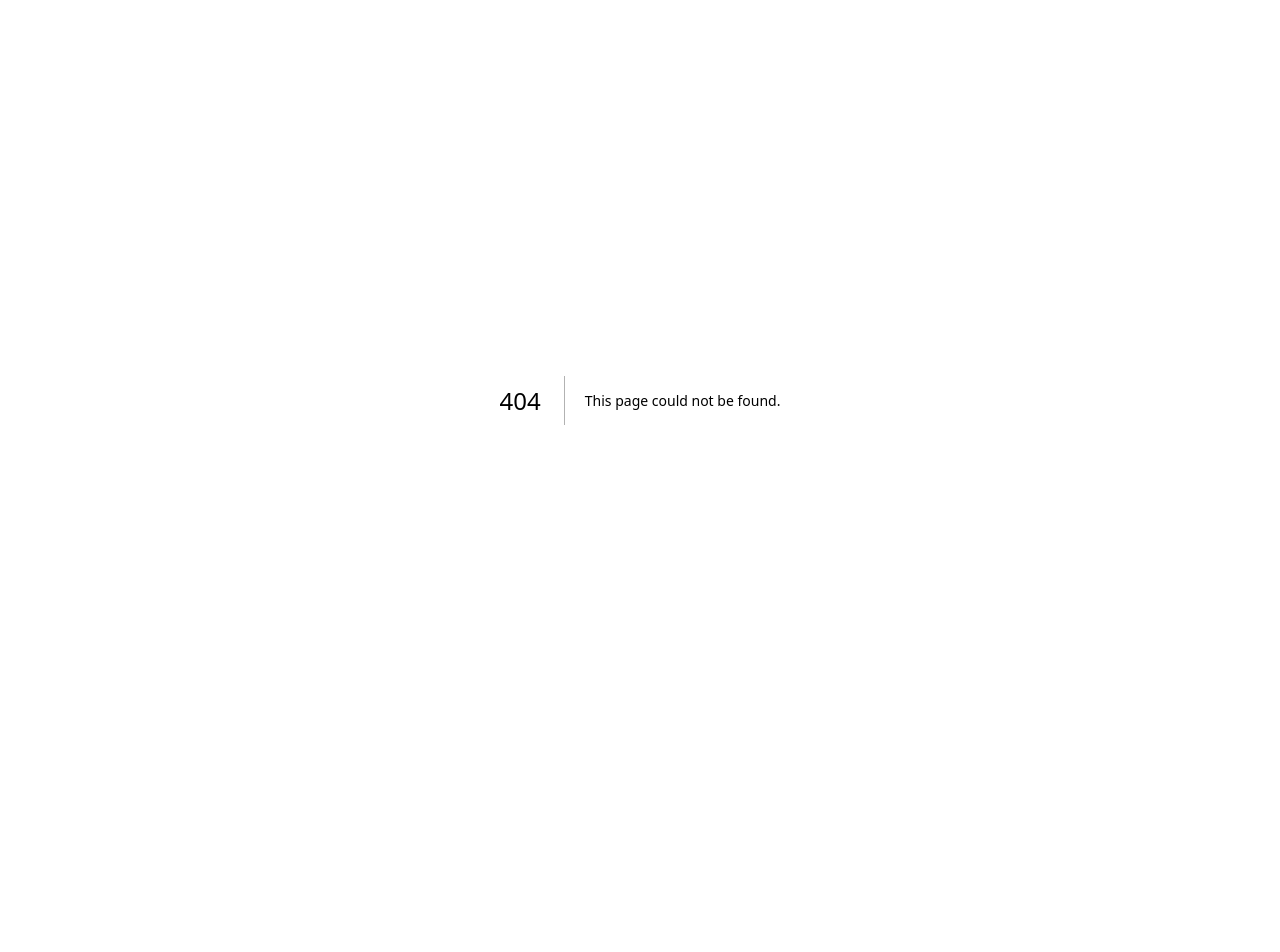
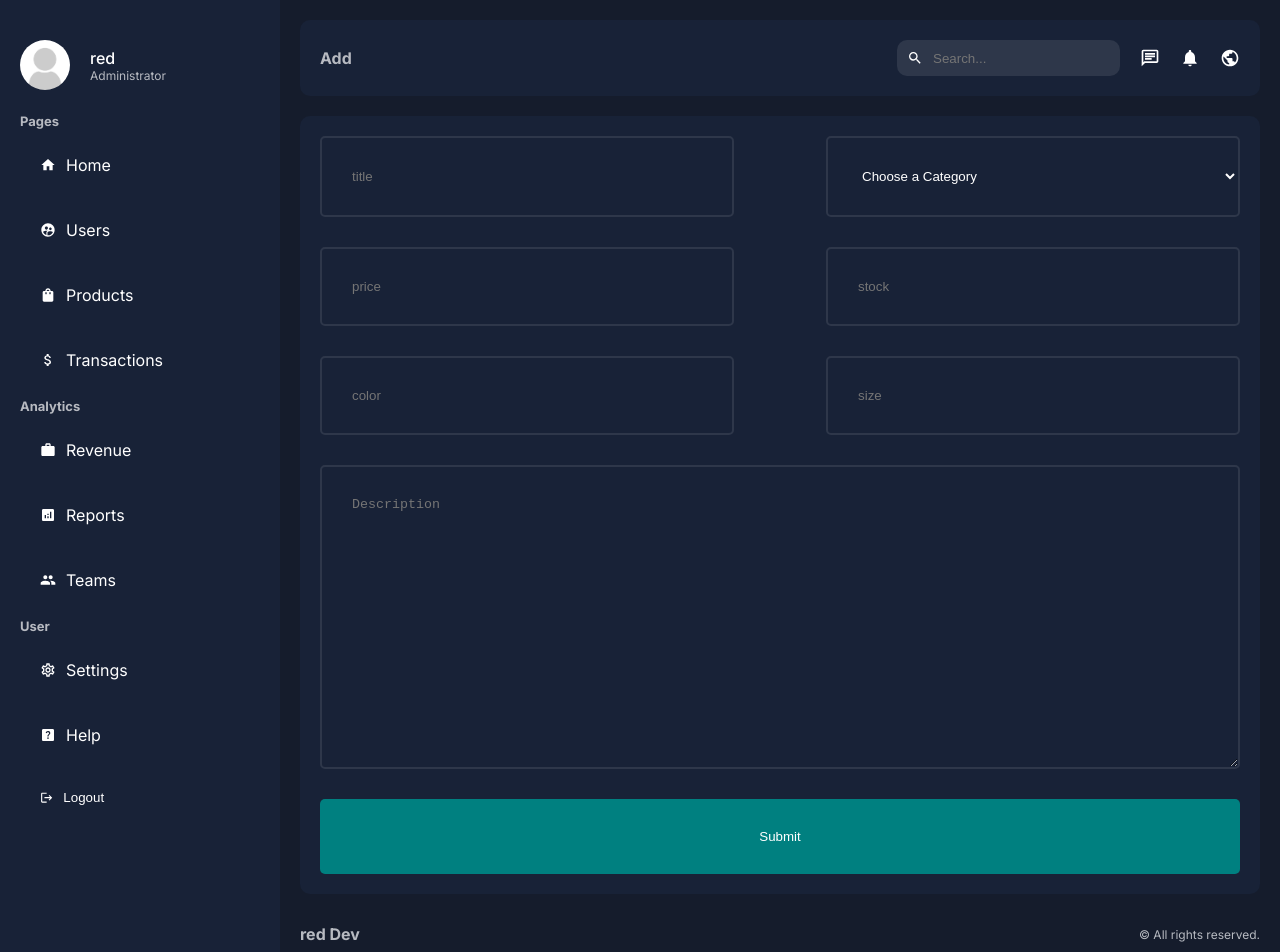
Before and after one commit to redsubmarine/nextjs, a Next.js app: page /home/products/add in a window 1280 px wide. Before the commit this address had no page. Shown: the top 952 px of the page. Before the commit the page ends 800 px from the top, so only its background shows below. Built offline with nearby package versions, Linux system fonts and the light colour scheme.

Commit message:
apply add products page design

```diff
--- /dev/null
+++ b/src/app/home/products/add/page.tsx
@@ -0,0 +1,28 @@
+import { FunctionComponent } from 'react'
+import styles from '@/app/ui/home/products/addProduct/addProduct.module.css'
+
+interface AddProductProps {}
+
+const AddProduct: FunctionComponent<AddProductProps> = () => {
+  return (
+    <div className={styles.container}>
+      <form action="" className={styles.form}>
+        <input type="text" placeholder="title" name="title" required />
+        <select name="cat" id="cat">
+          <option value="general">Choose a Category</option>
+          <option value="kitchen">Kitchen</option>
+          <option value="phone">Phone</option>
+          <option value="computer">Computer</option>
+        </select>
+        <input type="number" placeholder="price" name="price" />
+        <input type="number" placeholder="stock" name="stock" />
+        <input type="text" placeholder="color" name="color" />
+        <input type="text" placeholder="size" name="size" />
+        <textarea name="desc" id="desc" rows={16} placeholder="Description"></textarea>
+        <button type="submit">Submit</button>
+      </form>
+    </div>
+  )
+}
+
+export default AddProduct
--- /dev/null
+++ b/src/app/ui/home/products/addProduct/addProduct.module.css
@@ -0,0 +1,42 @@
+.container {
+  background-color: var(--bgSoft);
+  padding: 20px;
+  border-radius: 10px;
+  margin-top: 20px;
+}
+
+.form {
+  display: flex;
+  flex-wrap: wrap;
+  justify-content: space-between;
+}
+
+.form input,
+.form textarea,
+.form select {
+  padding: 30px;
+  background-color: transparent;
+  color: var(--text);
+  border: 2px solid #2e374a;
+  border-radius: 5px;
+  margin-bottom: 30px;
+}
+
+.form input,
+.form select {
+  width: 45%;
+}
+
+.form textarea {
+  width: 100%;
+}
+
+.form button {
+  width: 100%;
+  padding: 30px;
+  background-color: teal;
+  color: var(--text);
+  border: none;
+  border-radius: 5px;
+  cursor: pointer;
+}
```
